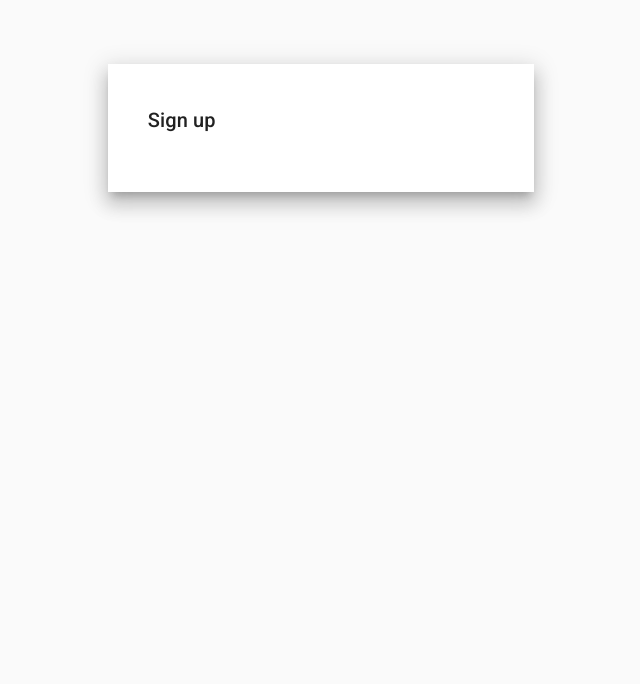
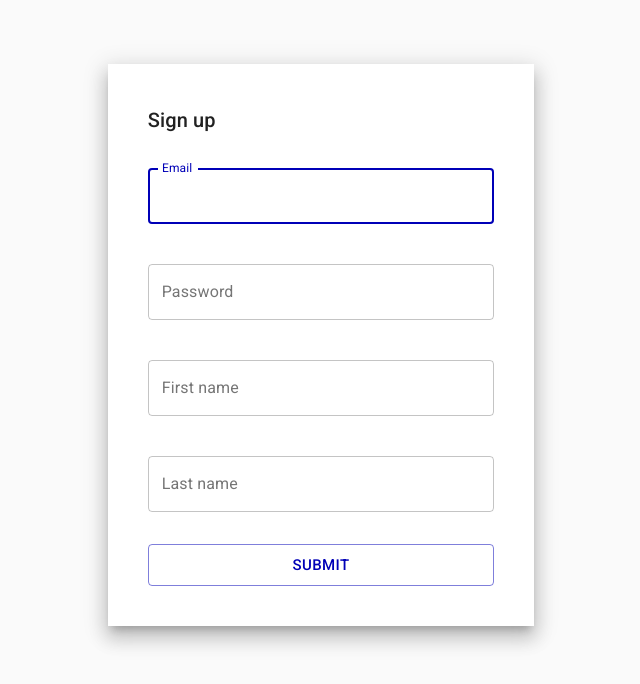
Before and after one commit to karol-dabrowski/kdtasker-web-client, a React (Create React App) app: page /register in a window 1280 px wide. Shown: the top 684 px of the page, without its empty margins (319-959 px from the left). Built offline with nearby package versions, Linux system fonts and the light colour scheme.

Commit message:
Create and implement registration form

```diff
--- /dev/null
+++ b/src/components/Forms/RegistrationForm.js
@@ -0,0 +1,79 @@
+import React from 'react';
+import {withFormik} from 'formik';
+
+import PasswordField from './elements/PasswordField';
+import SubmitButton from './elements/SubmitButton';
+import EmailField from "./elements/EmailField";
+import FirstNameField from "./elements/FirstNameField";
+import LastNameField from "./elements/LastNameField";
+import {RegistrationFormSchema} from '../../validators/RegistrationFormValidator';
+
+const initialValues = {
+    email: '',
+    password: '',
+    firstName: '',
+    lastName: ''
+};
+
+const Form = props => {
+    const {
+        values,
+        handleChange,
+        handleBlur,
+        handleSubmit,
+        touched,
+        errors
+    } = props;
+    return (
+        <form onSubmit={handleSubmit}>
+            <EmailField
+                handleChange={handleChange}
+                handleBlur={handleBlur}
+                value={values.email}
+                touched={touched.email}
+                error={errors.email}
+            />
+
+            <PasswordField
+                handleChange={handleChange}
+                handleBlur={handleBlur}
+                value={values.password}
+                touched={touched.password}
+                error={errors.password}
+            />
+
+            <FirstNameField
+                handleChange={handleChange}
+                handleBlur={handleBlur}
+                value={values.firstName}
+                touched={touched.firstName}
+                error={errors.firstName}
+            />
+
+            <LastNameField
+                handleChange={handleChange}
+                handleBlur={handleBlur}
+                value={values.lastName}
+                touched={touched.lastName}
+                error={errors.lastName}
+            />
+
+            <SubmitButton />
+        </form>
+    );
+};
+
+const RegistrationForm = withFormik({
+    mapPropsToValues: props => ({
+        email: props.error.email ? props.error.email : initialValues.email,
+        firstName: props.error.firstName ? props.error.firstName : initialValues.firstName,
+        lastName: props.error.lastName ? props.error.lastName : initialValues.lastName,
+        password: initialValues.password
+    }),
+    validationSchema: RegistrationFormSchema,
+    handleSubmit: (values, {props}) => {
+        props.handleSubmit(values.email, values.password, values.firstName, values.lastName);
+    }
+})(Form);
+
+export default RegistrationForm;
--- a/src/pages/RegisterPage.js
+++ b/src/pages/RegisterPage.js
@@ -1,13 +1,18 @@
 import React, {Component} from 'react';
 import {connect} from "react-redux";
 
+import RegistrationForm from "../components/Forms/RegistrationForm";
 import AuthWrapper from "../components/AuthWrapper";
 import Preloader from "../components/Preloader";
 
 class RegisterPage extends Component {
+    handleRegistrationFormSubmit = (email, password, firstName, lastName) => {
+        //@TODO implement handler
+        console.log(email, password, firstName, lastName);
+    };
 
     render() {
-        const {loading} = this.props;
+        const {loading, registerError} = this.props;
 
         if(loading) {
             return <Preloader />;
@@ -15,7 +20,7 @@ class RegisterPage extends Component {
             const formTitle = 'Sign up';
             return (
                 <AuthWrapper title={formTitle}>
-
+                    <RegistrationForm handleSubmit={this.handleRegistrationFormSubmit} error={registerError} />
                 </AuthWrapper>
             );
         }
@@ -24,7 +29,8 @@ class RegisterPage extends Component {
 
 const mapStateToProps = state => {
     return {
-        loading: state.auth.loading
+        loading: state.auth.loading,
+        registerError: state.error.register
     };
 };
 
--- a/src/reducers/error.js
+++ b/src/reducers/error.js
@@ -3,6 +3,11 @@ import {LOGIN_FAILURE} from '../actions/authActions';
 const defaultState = {
     login: {
         username: ''
+    },
+    register: {
+        email: '',
+        firstName: '',
+        lastName: ''
     }
 };
 
```
